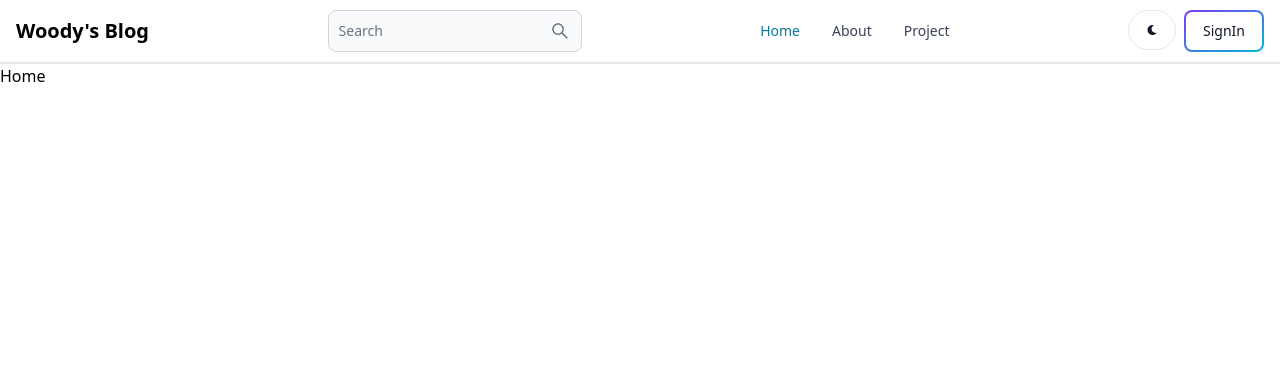
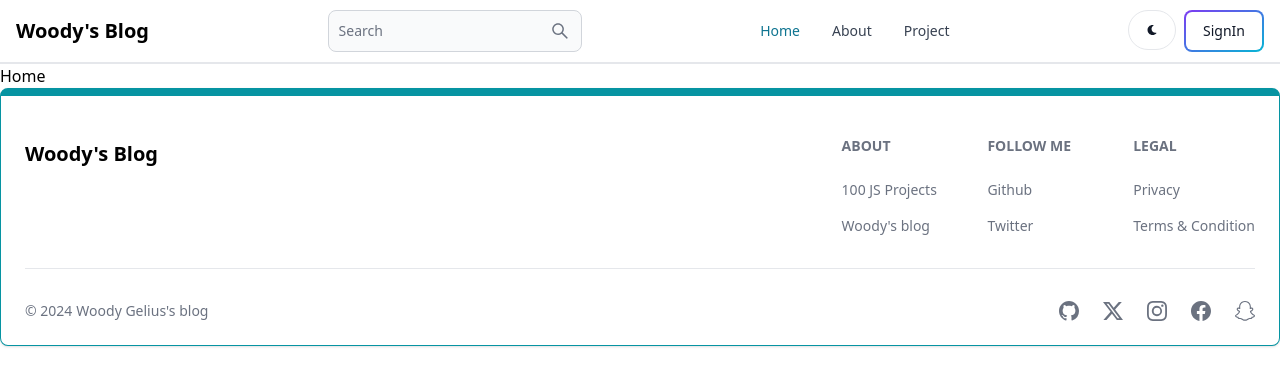
Before and after one commit to gelius24/mernblogv2, a React (Vite) app in the folder client/: page / in a window 1280 px wide. Shown: the top 386 px of the page. Built offline with nearby package versions, Linux system fonts and the light colour scheme.

Commit message:
footer component

```diff
--- a/client/src/App.jsx
+++ b/client/src/App.jsx
@@ -6,6 +6,7 @@
 import SignUp from './pages/SignUp'
 import Project from './pages/Projects'
 import Header from "./components/Header";
+import Footer from "./components/FooterCom";
 
 export default function App() {
 
@@ -20,6 +21,7 @@
         <Route path="/dashboard" element={<Dashboard />} />
         <Route path="/projects" element={<Project />} />
       </Routes>
+      <Footer />
     </BrowserRouter>
   );
 }
--- /dev/null
+++ b/client/src/components/FooterCom.jsx
@@ -0,0 +1,87 @@
+import { Footer } from "flowbite-react";
+import { Link } from "react-router-dom";
+import {BsFacebook, BsInstagram, BsGithub, BsSnapchat, BsTwitter, BsTwitterX} from "react-icons/bs"
+
+export default function FooterCom() {
+  return (
+    <Footer container className="border border-t-8 border-teal-500">
+      <div className="w-full max-w-7xl mx-auto">
+        <div className="grid w-full justify-between sm:flex md:grid-cols-1">
+          <div className="mt-5">
+            <Link
+              to={"/"}
+              className="self-center
+          whitespace-nowrap text-lg sm:text-xl
+          font-semibold dark:text-white"
+            >
+              Woody's Blog
+            </Link>
+          </div>
+          <div className="grid grid-cols-2 gap-8 mt-4 sm:grid-cols-3 sm:gap-6">
+            <div>
+              <Footer.Title title="About" />
+              <Footer.LinkGroup col>
+                <Footer.Link href="" target="_blank" rel="noopener noreferrer">
+                  100 JS Projects
+                </Footer.Link>
+                <Footer.Link
+                  href="/about"
+                  target="_blank"
+                  rel="noopener noreferrer"
+                >
+                  Woody's blog
+                </Footer.Link>
+              </Footer.LinkGroup>
+            </div>
+            <div>
+              <Footer.Title title="Follow me" />
+              <Footer.LinkGroup col>
+                <Footer.Link href="" target="_blank" rel="noopener noreferrer">
+                  Github
+                </Footer.Link>
+                <Footer.Link
+                  href="/about"
+                  target="_blank"
+                  rel="noopener noreferrer"
+                >
+                  Twitter
+                </Footer.Link>
+              </Footer.LinkGroup>
+            </div>
+            <div>
+              <Footer.Title title="Legal" />
+              <Footer.LinkGroup col>
+                <Footer.Link href="" target="_blank" rel="noopener noreferrer">
+                  Privacy
+                </Footer.Link>
+                <Footer.Link
+                  href="/about"
+                  target="_blank"
+                  rel="noopener noreferrer"
+                >
+                  Terms &amp; Condition
+                </Footer.Link>
+              </Footer.LinkGroup>
+            </div>
+          </div>
+        </div>
+        <Footer.Divider />
+        <div className="w-full sm:flex sm:items-center sm:justify-between">
+          <Footer.Copyright
+            href="#"
+            by="Woody Gelius's blog"
+            year={new Date().getFullYear()}
+          />
+
+        <div className="flex gap-6 sm:mt-0 mt-4 sm:justify-center">
+          <Footer.Icon href="#" icon={BsGithub} />
+          <Footer.Icon href="#" icon={BsTwitterX} />
+          <Footer.Icon href="#" icon={BsInstagram} />
+          <Footer.Icon href="#" icon={BsFacebook} />
+          <Footer.Icon href="#" icon={BsSnapchat} />
+        </div>
+        </div>
+      </div>
+    </Footer>
+  );
+}
```
